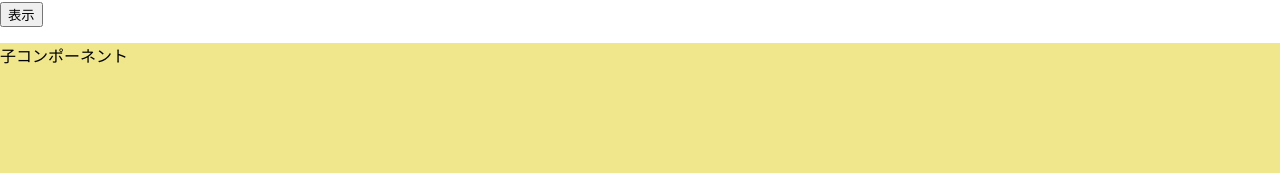
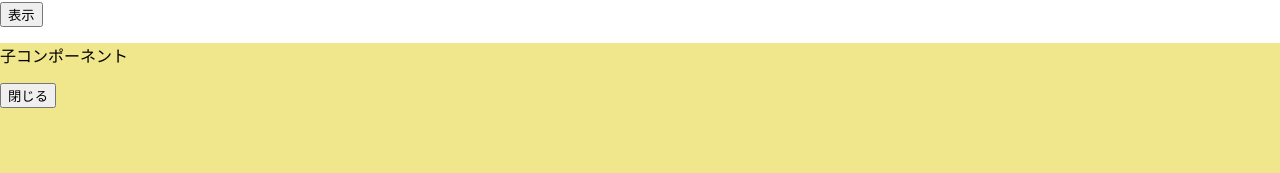
Before and after one commit to budou114/react_sample, a React (Create React App) app: page / in a window 1280 px wide. Both pictures are taken after a click on the button "表示". Shown: the part 183-356 px from the top of the page. Built offline with nearby package versions, Linux system fonts and the light colour scheme.

Commit message:
レンダリング最適化２(useCallback)

```diff
--- a/src/App.js
+++ b/src/App.js
@@ -1,4 +1,4 @@
-import { useState } from "react";
+import { useState, useCallback } from "react";
 import { ChildArea } from "./ChildArea";
 
 export default function App() {
@@ -15,6 +15,8 @@
 
   const onClickOpen = () => setOpen(!open);
 
+  const onClickClose = useCallback(() => setOpen(false), [setOpen]);
+
   return (
     <div className="App">
       <h1>Hello react</h1>
@@ -26,7 +28,7 @@
       <br />
       <br />
       <button onClick={onClickOpen}>表示</button>
-      <ChildArea open={open} />
+      <ChildArea open={open} onClickClose={onClickClose} />
     </div>
   );
 }
--- a/src/ChildArea.jsx
+++ b/src/ChildArea.jsx
@@ -8,7 +8,7 @@
 
 
 export const ChildArea = memo((props) => {
-  const { open } = props;
+  const { open, onClickClose } = props;
 
   const data = [...Array(2000).keys()];
   data.forEach(() => {
@@ -20,6 +20,7 @@
       {open ? (
         <div style={style}>
           <p>子コンポーネント</p>
+          <button onClick={onClickClose}>閉じる</button>
         </div>
       ) : null}
     </>
```
